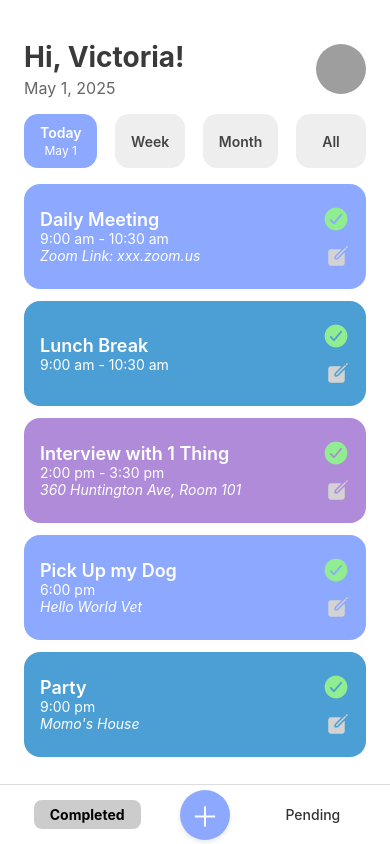
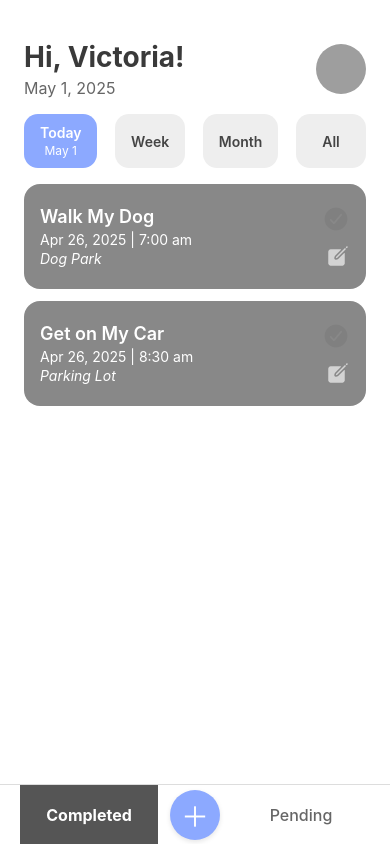
Before and after one commit to vicshiyi/personal-task-manager, a React Native app in the folder personal-task-manager-app/: screen / in a window 390 px wide. Built offline with nearby package versions, Linux system fonts and the light colour scheme; grey boxes are pictures that could not be loaded.

Commit message:
Update pending/completed tag, today, week, month and all button

```diff
--- a/personal-task-manager-app/components/TaskItem.tsx
+++ b/personal-task-manager-app/components/TaskItem.tsx
@@ -1,4 +1,3 @@
-// components/TaskItem.tsx
 import { View, Text, StyleSheet } from 'react-native';
 import { Ionicons } from '@expo/vector-icons';
 import { Task } from '../types/Task';
@@ -7,12 +6,20 @@ interface Props {
   task: Task;
 }
 
+function formatDate(date: Date): string {
+  return date.toLocaleDateString('en-US', {
+    month: 'short',
+    day: 'numeric',
+    year: 'numeric',
+  });
+}
+
 export default function TaskItem({ task }: Props) {
   return (
     <View style={[styles.taskContainer, { backgroundColor: task.color }]}>
       <View style={{ flex: 1 }}>
         <Text style={styles.title}>{task.title}</Text>
-        <Text style={styles.time}>{task.time}</Text>
+        <Text style={styles.time}>{formatDate(task.date)} | {task.time}</Text>
         {task.location && <Text style={styles.location}>{task.location}</Text>}
       </View>
       <View style={styles.iconGroup}>
@@ -44,11 +51,13 @@ const styles = StyleSheet.create({
   time: {
     fontSize: 14,
     color: 'white',
+    marginTop: 4,
   },
   location: {
     fontSize: 14,
     fontStyle: 'italic',
     color: 'white',
+    marginTop: 2,
   },
   iconGroup: {
     justifyContent: 'space-between',
--- a/personal-task-manager-app/data/mockTasks.ts
+++ b/personal-task-manager-app/data/mockTasks.ts
@@ -1,30 +1,44 @@
 // data/mockTasks.ts
 import { Task } from '../types/Task';
+
+// 获取今天的日期
+const today = new Date();
+const addDays = (base: Date, days: number) => {
+  const copy = new Date(base);
+  copy.setDate(base.getDate() + days);
+  return copy;
+};
 
 export const mockTasks: Task[] = [
   {
     id: '1',
     title: 'Daily Meeting',
-    time: '9:00 am - 10:30 am',
+    time: '9:00 am',
     location: 'Zoom Link: xxx.zoom.us',
     completed: true,
     color: '#8ca9ff',
+    status: 'pending',
+    date: today,
   },
   {
     id: '2',
     title: 'Lunch Break',
-    time: '9:00 am - 10:30 am',
+    time: '12:00 pm',
     location: '',
     completed: true,
     color: '#4c9fd4',
+    status: 'pending',
+    date: today,
   },
   {
     id: '3',
     title: 'Interview with 1 Thing',
-    time: '2:00 pm - 3:30 pm',
+    time: '2:00 pm',
     location: '360 Huntington Ave, Room 101',
     completed: true,
     color: '#b08bda',
+    status: 'pending',
+    date: today,
   },
   {
     id: '4',
@@ -33,6 +47,8 @@ export const mockTasks: Task[] = [
     location: 'Hello World Vet',
     completed: true,
     color: '#8ca9ff',
+    status: 'pending',
+    date: today,
   },
   {
     id: '5',
@@ -41,5 +57,157 @@ export const mockTasks: Task[] = [
     location: "Momo's House",
     completed: true,
     color: '#4c9fd4',
+    status: 'pending',
+    date: today,
+  },
+  {
+    id: '6',
+    title: 'Walk My Dog',
+    time: '7:00 am',
+    location: 'Dog Park',
+    completed: false,
+    color: '#888888',
+    status: 'completed',
+    date: today,
+  },
+  {
+    id: '7',
+    title: 'Get on My Car',
+    time: '8:30 am',
+    location: 'Parking Lot',
+    completed: false,
+    color: '#888888',
+    status: 'completed',
+    date: today,
+  },
+  {
+    id: '8',
+    title: 'Submit Project',
+    time: '11:00 am',
+    location: '',
+    completed: true,
+    color: '#8ca9ff',
+    status: 'pending',
+    date: addDays(today, 2), // 本周内未来两天
+  },
+  {
+    id: '9',
+    title: 'Yoga Class',
+    time: '5:30 pm',
+    location: 'Gym Center',
+    completed: false,
+    color: '#b08bda',
+    status: 'pending',
+    date: addDays(today, 3),
+  },
+  {
+    id: '10',
+    title: 'Call Mom',
+    time: '7:00 pm',
+    location: '',
+    completed: true,
+    color: '#4c9fd4',
+    status: 'completed',
+    date: addDays(today, 4),
+  },
+  {
+    id: '11',
+    title: 'Read a Book',
+    time: '8:00 pm',
+    location: '',
+    completed: true,
+    color: '#888888',
+    status: 'completed',
+    date: addDays(today, 5),
+  },
+  {
+    id: '12',
+    title: 'Doctor Appointment',
+    time: '3:00 pm',
+    location: 'Clinic',
+    completed: false,
+    color: '#8ca9ff',
+    status: 'pending',
+    date: addDays(today, 6),
+  },
+  {
+    id: '13',
+    title: 'Shopping',
+    time: '1:00 pm',
+    location: 'Mall',
+    completed: true,
+    color: '#4c9fd4',
+    status: 'pending',
+    date: addDays(today, -2), // 本周内往前两天
+  },
+  {
+    id: '14',
+    title: 'Dentist Visit',
+    time: '10:00 am',
+    location: 'Dental Office',
+    completed: false,
+    color: '#b08bda',
+    status: 'pending',
+    date: addDays(today, -3),
+  },
+  {
+    id: '15',
+    title: 'Morning Run',
+    time: '6:00 am',
+    location: 'Park',
+    completed: true,
+    color: '#8ca9ff',
+    status: 'completed',
+    date: addDays(today, -5),
+  },
+  {
+    id: '16',
+    title: 'Grocery Shopping',
+    time: '4:00 pm',
+    location: '',
+    completed: false,
+    color: '#4c9fd4',
+    status: 'pending',
+    date: addDays(today, -6),
+  },
+  {
+    id: '17',
+    title: 'Business Trip',
+    time: '8:00 am',
+    location: 'Airport',
+    completed: true,
+    color: '#888888',
+    status: 'completed',
+    date: addDays(today, 10), // 下周
+  },
+  {
+    id: '18',
+    title: 'Car Service',
+    time: '10:30 am',
+    location: 'Service Center',
+    completed: false,
+    color: '#b08bda',
+    status: 'pending',
+    date: addDays(today, 12),
+  },
+  {
+    id: '19',
+    title: 'Team Lunch',
+    time: '12:30 pm',
+    location: 'Restaurant',
+    completed: true,
+    color: '#8ca9ff',
+    status: 'completed',
+    date: addDays(today, 15),
+  },
+  {
+    id: '20',
+    title: 'Flight to LA',
+    time: '6:00 am',
+    location: 'Airport',
+    completed: false,
+    color: '#4c9fd4',
+    status: 'pending',
+    date: addDays(today, -30), // 上个月
   },
 ];
--- a/personal-task-manager-app/screens/TaskListScreen.tsx
+++ b/personal-task-manager-app/screens/TaskListScreen.tsx
@@ -11,11 +11,57 @@ const tabs = ['Completed', 'Pending'] as const;
 type Filter = typeof filters[number];
 type Tab = typeof tabs[number];
 
+function isToday(date: Date): boolean {
+  const today = new Date();
+  return date.getDate() === today.getDate() &&
+         date.getMonth() === today.getMonth() &&
+         date.getFullYear() === today.getFullYear();
+}
+
+function isThisWeek(date: Date): boolean {
+  const today = new Date();
+  const startOfWeek = new Date(today);
+  startOfWeek.setDate(today.getDate() - today.getDay() + 1);
+  startOfWeek.setHours(0, 0, 0, 0);
+  const endOfWeek = new Date(startOfWeek);
+  endOfWeek.setDate(startOfWeek.getDate() + 6);
+  return date >= startOfWeek && date <= endOfWeek;
+}
+
+function isThisMonth(date: Date): boolean {
+  const today = new Date();
+  return date.getMonth() === today.getMonth() &&
+         date.getFullYear() === today.getFullYear();
+}
+
+function compareTime(t1: string, t2: string): number {
+  const parse = (time: string) => {
+    const match = time.match(/(\d+):(\d+)\s*(am|pm)/i);
+    if (!match) return 0;
+    let [_, h, m, ampm] = match;
+    let hours = parseInt(h);
+    const minutes = parseInt(m);
+    if (ampm.toLowerCase() === 'pm' && hours !== 12) hours += 12;
+    if (ampm.toLowerCase() === 'am' && hours === 12) hours = 0;
+    return hours * 60 + minutes;
+  };
+  return parse(t1) - parse(t2);
+}
+
 export default function TaskListScreen() {
   const [tasks, setTasks] = useState<Task[]>(mockTasks);
   const [activeFilter, setActiveFilter] = useState<Filter>('Today');
   const [activeTab, setActiveTab] = useState<Tab>('Completed');
   const insets = useSafeAreaInsets();
+
+  const filteredTasks = tasks.filter(task => {
+    if (activeTab === 'Completed' && task.status !== 'completed') return false;
+    if (activeTab === 'Pending' && task.status !== 'pending') return false;
+    if (activeFilter === 'Today') return isToday(task.date);
+    if (activeFilter === 'Week') return isThisWeek(task.date);
+    if (activeFilter === 'Month') return isThisMonth(task.date);
+    return true;
+  }).sort((a, b) => compareTime(a.time, b.time));
 
   return (
     <SafeAreaView style={[styles.safeArea, { paddingBottom: insets.bottom }]}>
@@ -46,18 +92,19 @@ export default function TaskListScreen() {
         </View>
 
         <FlatList
-          data={tasks}
+          data={filteredTasks}
           keyExtractor={(item) => item.id}
           renderItem={({ item }) => <TaskItem task={item} />}
           contentContainerStyle={{ paddingBottom: 80 }}
+          ListEmptyComponent={<Text style={styles.emptyText}>No tasks to show.</Text>}
         />
       </View>
 
       <View style={styles.bottomTabContainer}>
         <TouchableOpacity
-          style={[styles.bottomTab, activeTab === 'Completed' && styles.activeTab]}
+          style={[styles.bottomTab, activeTab === 'Completed' ? styles.activeCompletedTab : styles.inactiveTab]}
           onPress={() => setActiveTab('Completed')}>
-          <Text style={[styles.tabText, activeTab === 'Completed' && styles.activeTabText]}>Completed</Text>
+          <Text style={[styles.tabText, activeTab === 'Completed' ? styles.activeCompletedTabText : styles.inactiveTabText]}>Completed</Text>
         </TouchableOpacity>
 
         <TouchableOpacity style={styles.addButton}>
@@ -65,9 +112,9 @@ export default function TaskListScreen() {
         </TouchableOpacity>
 
         <TouchableOpacity
-          style={[styles.bottomTab, activeTab === 'Pending' && styles.activeTab]}
+          style={[styles.bottomTab, activeTab === 'Pending' ? styles.activePendingTab : styles.inactiveTab]}
           onPress={() => setActiveTab('Pending')}>
-          <Text style={[styles.tabText, activeTab === 'Pending' && styles.activeTabText]}>Pending</Text>
+          <Text style={[styles.tabText, activeTab === 'Pending' ? styles.activePendingTabText : styles.inactiveTabText]}>Pending</Text>
         </TouchableOpacity>
       </View>
     </SafeAreaView>
@@ -156,20 +203,34 @@ const styles = StyleSheet.create({
     paddingBottom: Platform.OS === 'ios' ? 10 : 0,
   },
   bottomTab: {
-    paddingHorizontal: 16,
-    paddingVertical: 6,
-    borderRadius: 8,
+    flex: 1,
+    justifyContent: 'center',
+    alignItems: 'center',
+    height: '100%',
+  },
+  activeCompletedTab: {
+    backgroundColor: '#555',
+  },
+  activeCompletedTabText: {
+    color: 'white',
+    fontWeight: '700',
+  },
+  activePendingTab: {
+    backgroundColor: '#eee',
+  },
+  activePendingTabText: {
+    color: '#666',
+    fontWeight: '700',
+  },
+  inactiveTab: {
+    backgroundColor: '#fff',
+  },
+  inactiveTabText: {
+    color: '#666',
+    fontWeight: '500',
   },
   tabText: {
-    color: '#333',
-    fontWeight: '500',
-  },
-  activeTab: {
-    backgroundColor: '#ccc',
-  },
-  activeTabText: {
-    color: 'black',
-    fontWeight: '700',
+    fontSize: 16,
   },
   addButton: {
     width: 50,
@@ -189,4 +250,9 @@ const styles = StyleSheet.create({
     fontSize: 28,
     color: 'white',
   },
+  emptyText: {
+    marginTop: 20,
+    textAlign: 'center',
+    color: '#999',
+  },
 });
```
Also changed, not shown: personal-task-manager-app/types/Task.ts (+5 -2 lines).
